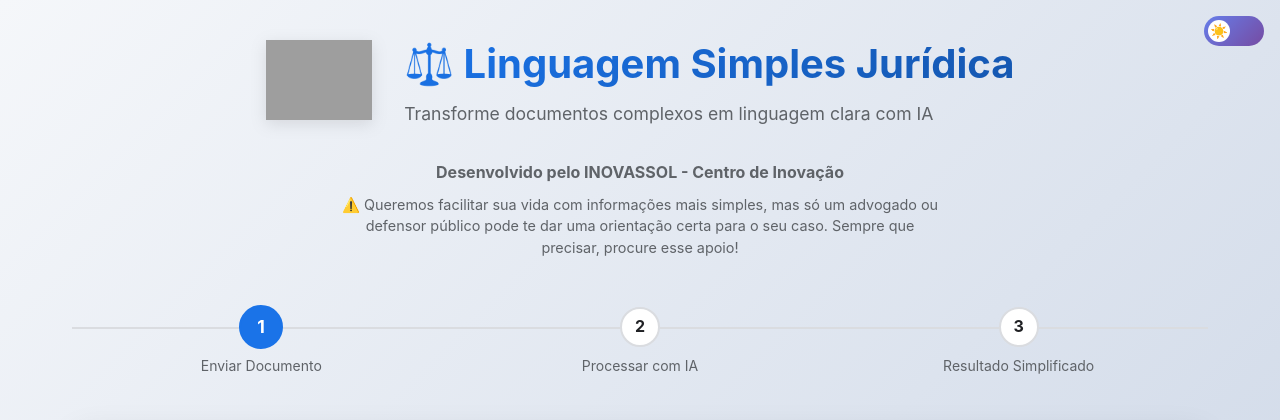
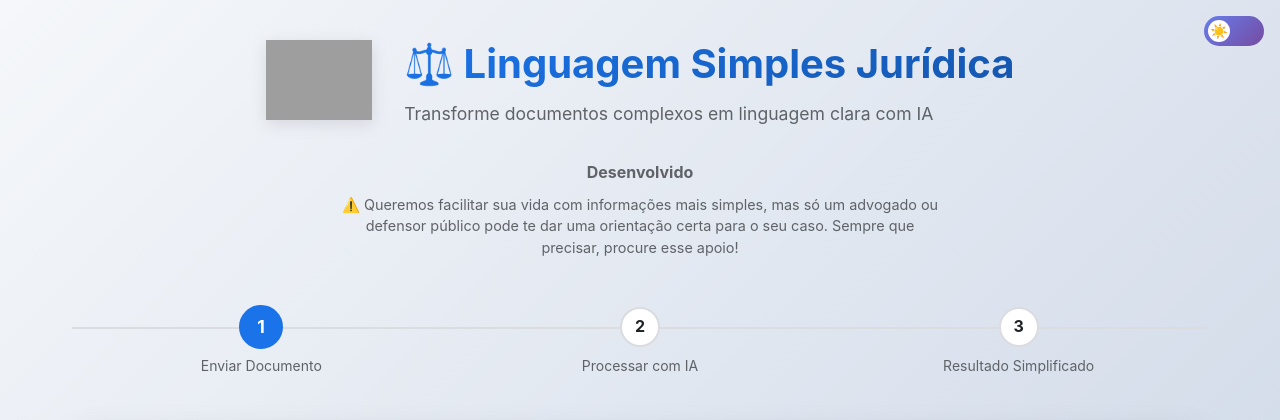
Before and after one commit to andreviniciusdioliveira/projeto-linguaguem-simples, a Python web app: template templates/index.html in a window 1280 px wide. Shown: the top 420 px of the page. Run offline with Jinja, Linux system fonts and the light colour scheme; the template is opened without the code that fills it, so the values that code supplies are empty; grey boxes are pictures that could not be loaded.

Commit message:
index.html

```diff
--- a/templates/index.html
+++ b/templates/index.html
@@ -671,7 +671,7 @@
         <!-- Header -->
         <header class="header">
             <div style="display: flex; align-items: center; justify-content: center; gap: 2rem; margin-bottom: 2rem;">
-                <img src="/static/logo.png" alt="INOVASSOL - Centro de Inovação"
+                <img src="/static/logo.png" alt=""
                      style="height: 80px; width: auto; filter: drop-shadow(0 4px 8px rgba(0,0,0,0.1));">
                 <div style="text-align: left;">
                     <h1 style="margin-bottom: 0.25rem;">⚖️ Linguagem Simples Jurídica</h1>
@@ -680,7 +680,7 @@
             </div>
             <div style="text-align: center;">
                 <p style="color: var(--text-muted); font-size: 1rem; margin-bottom: 0.5rem;">
-                    <strong>Desenvolvido pelo INOVASSOL - Centro de Inovação</strong>
+                    <strong>Desenvolvido </strong>
                 </p>
                 <p style="color: var(--text-muted); font-size: 0.9rem; max-width: 600px; margin: 0 auto; line-height: 1.5;">
                     ⚠️ Queremos facilitar sua vida com informações mais simples, mas só um advogado ou defensor público pode te dar uma orientação certa para o seu caso. Sempre que precisar, procure esse apoio!
```
